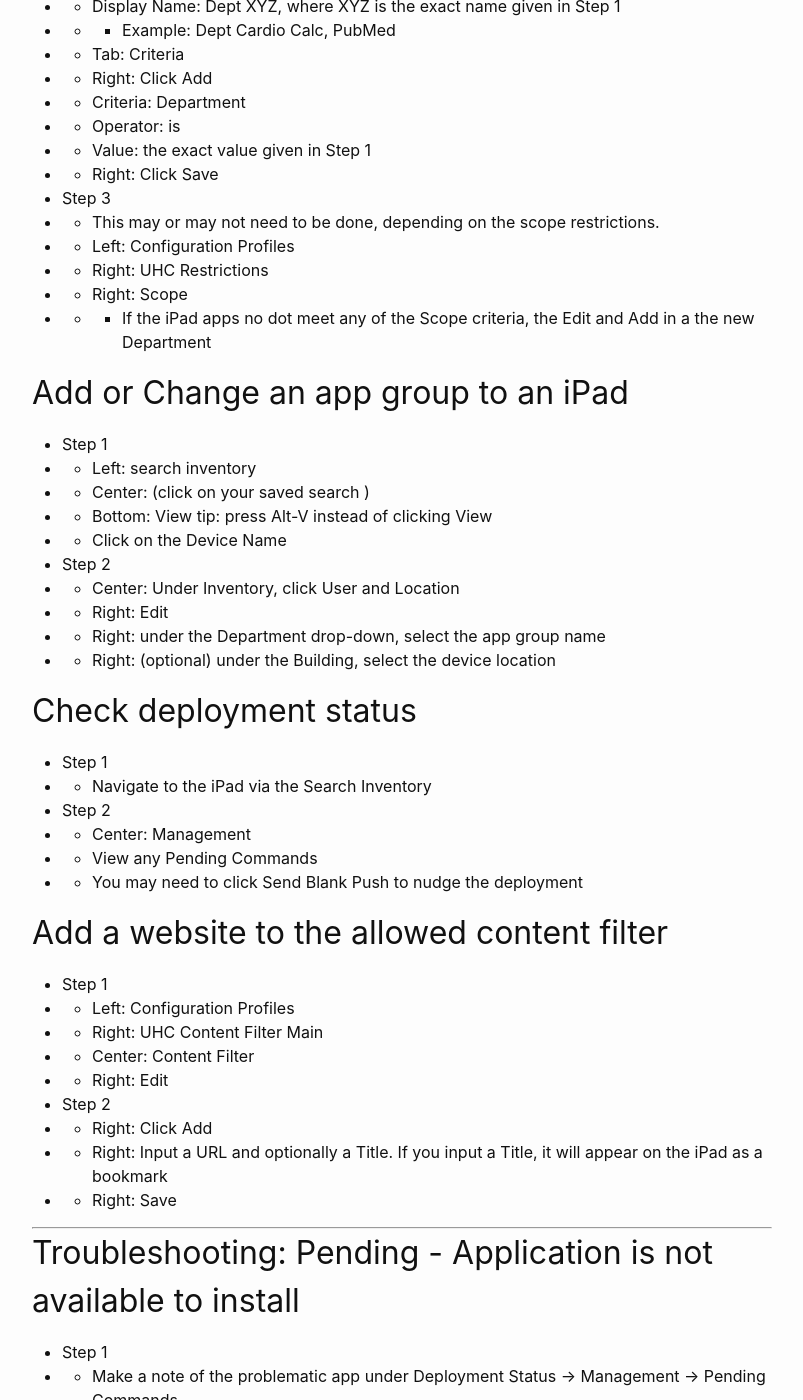
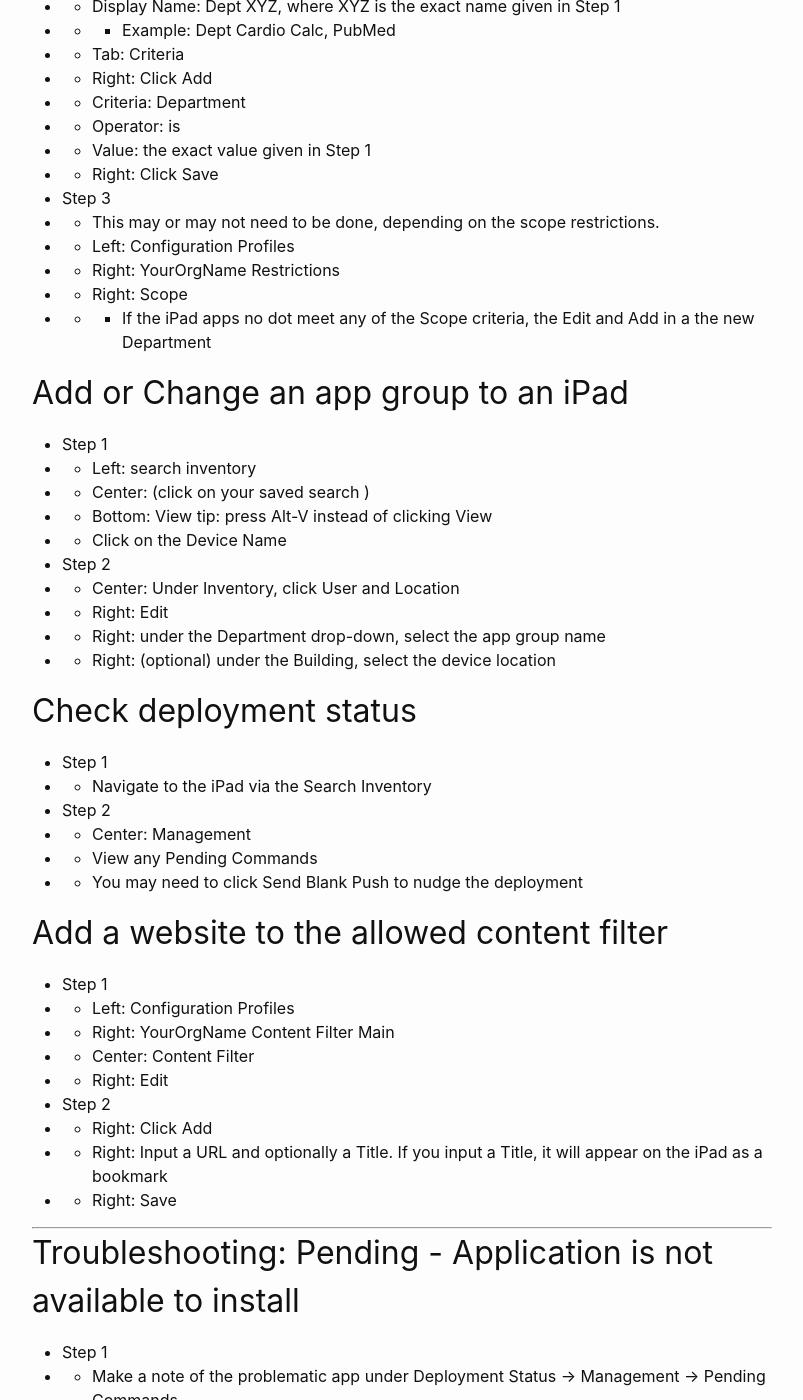
Before and after one commit to jftuga/blog, a Jekyll site: the page built from _posts/2020-08-17--JAMF-iPad-Deployment-Guide.md, in a window 1280 px wide and 1400 px high, scrolled down 1712 px. Shown: the whole window, without its empty margins (238-1041 px from the left). Built offline with Jekyll 4.4.1, drawn with Linux system fonts in a browser that asks for light colours.

Commit message:
use 'YourOrgName'

```diff
--- a/_posts/2020-08-17--JAMF-iPad-Deployment-Guide.md
+++ b/_posts/2020-08-17--JAMF-iPad-Deployment-Guide.md
@@ -77,7 +77,7 @@ A group may contain one or more apps
 * Step 3
 * * This may or may not need to be done, depending on the scope restrictions.
 * * Left: Configuration Profiles
-* * Right: UHC Restrictions
+* * Right: YourOrgName Restrictions
 * * Right: Scope
 * *  * If the iPad apps no dot meet any of the Scope criteria, the Edit and Add in a the new Department
 
@@ -106,7 +106,7 @@ A group may contain one or more apps
 ## Add a website to the allowed content filter
 * Step 1
 * * Left: Configuration Profiles
-* * Right: UHC Content Filter  Main
+* * Right: YourOrgName Content Filter  Main
 * * Center: Content Filter
 * * Right: Edit
 
```
